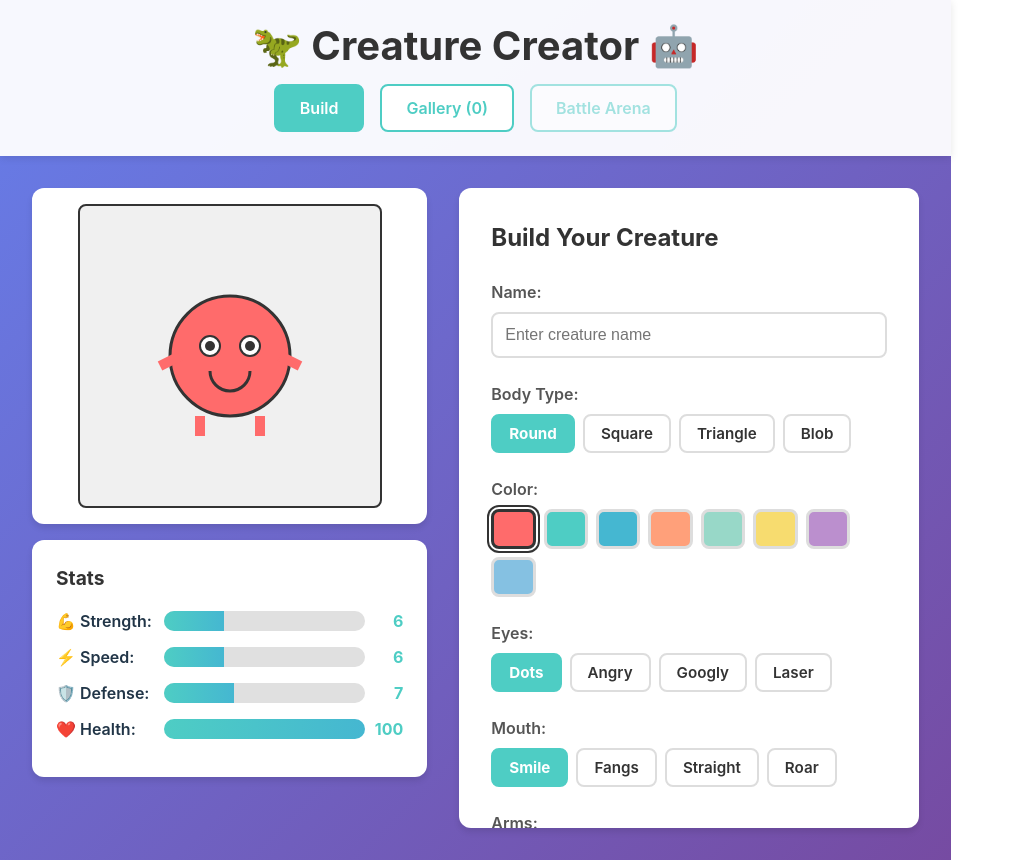
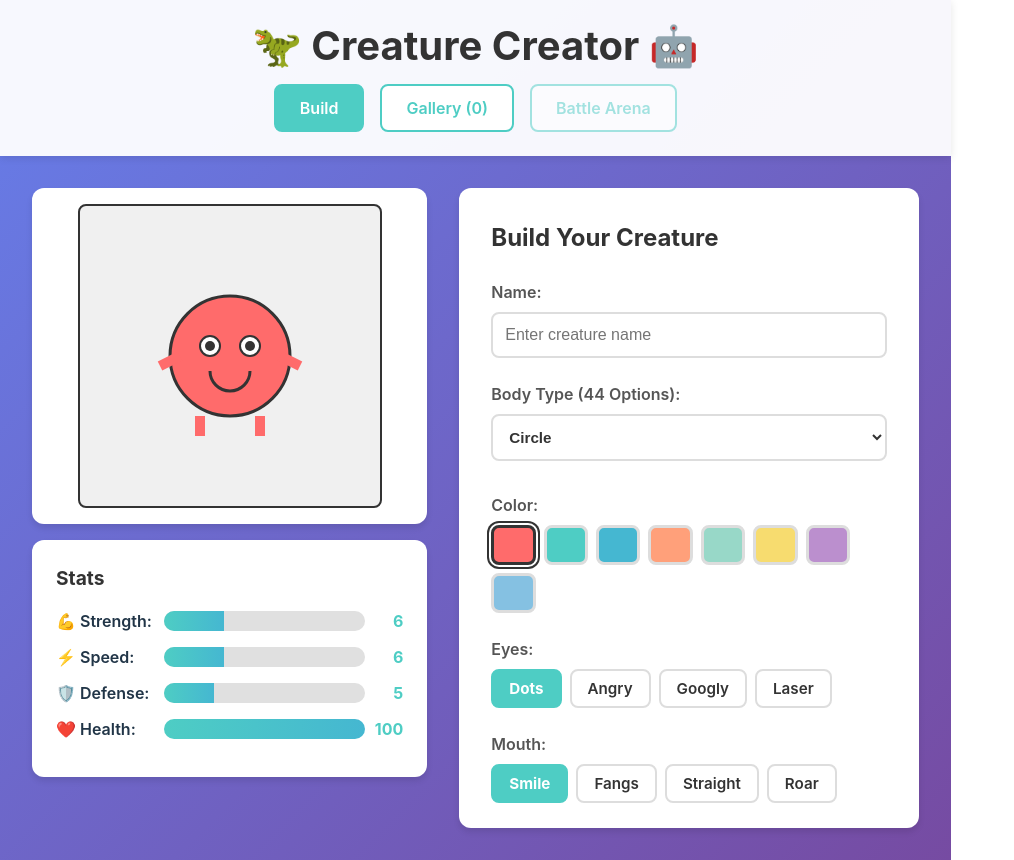
Before and after one commit to banderon1/activitydays, a React (Vite) app: page / in a window 1280 px wide. Shown: the whole page, without its empty margins (0-1014 px from the left). Built offline with nearby package versions, Linux system fonts and the light colour scheme.

Commit message:
feat: scale options to 50+ with 4 types and UI polish

```diff
--- a/src/components/CreatureBuilder.css
+++ b/src/components/CreatureBuilder.css
@@ -108,6 +108,25 @@
   border-color: #4ECDC4;
 }
 
+.body-selector {
+  width: 100%;
+  padding: 0.75rem;
+  border: 2px solid #ddd;
+  border-radius: 8px;
+  font-size: 0.95rem;
+  font-weight: 600;
+  color: #333;
+  background-color: white;
+  margin-bottom: 0.5rem;
+  cursor: pointer;
+  transition: all 0.2s;
+}
+
+.body-selector:focus {
+  outline: none;
+  border-color: #4ECDC4;
+}
+
 .button-group {
   display: flex;
   flex-wrap: wrap;
--- a/src/components/CreatureBuilder.jsx
+++ b/src/components/CreatureBuilder.jsx
@@ -1,8 +1,9 @@
 import { useState, useRef, useEffect } from 'react'
 import CreatureCanvas from './CreatureCanvas'
+import { bodyTypes } from '../data/creatureData'
 import './CreatureBuilder.css'
 
-const bodyTypes = ['round', 'square', 'triangle', 'blob']
+// Keep others for now as they are not yet data-driven, or we can move them too later
 const colors = ['#FF6B6B', '#4ECDC4', '#45B7D1', '#FFA07A', '#98D8C8', '#F7DC6F', '#BB8FCE', '#85C1E2']
 const eyeTypes = ['dots', 'angry', 'googly', 'laser']
 const mouthTypes = ['smile', 'fangs', 'straight', 'roar']
@@ -13,14 +14,14 @@ const accessoryTypes = ['none', 'horns', 'antenna', 'spikes', 'crown']
 function CreatureBuilder({ onSave }) {
   const [creature, setCreature] = useState({
     name: '',
-    bodyType: 'round',
+    bodyType: bodyTypes[0].id, // Default to first body
     color: colors[0],
     eyeType: 'dots',
     mouthType: 'smile',
     armType: 'small',
     legType: 'stumpy',
     accessory: 'none',
-    // Stats based on parts
+    // Base Stats
     strength: 5,
     speed: 5,
     defense: 5,
@@ -33,11 +34,13 @@ function CreatureBuilder({ onSave }) {
     let speed = 5
     let defense = 5
 
-    // Body type affects defense
-    if (creature.bodyType === 'square') defense += 3
-    if (creature.bodyType === 'round') defense += 2
-    if (creature.bodyType === 'triangle') speed += 2
-    if (creature.bodyType === 'blob') defense += 1
+    // Body type affects stats (from data)
+    const currentBody = bodyTypes.find(b => b.id === creature.bodyType)
+    if (currentBody) {
+      strength = currentBody.stats.strength
+      speed = currentBody.stats.speed
+      defense = currentBody.stats.defense
+    }
 
     // Arms affect strength
     if (creature.armType === 'claws') strength += 4
@@ -73,11 +76,28 @@ function CreatureBuilder({ onSave }) {
       alert('Please give your creature a name!')
       return
     }
-    onSave(creature)
+    // Need to pass the full body object so Canvas knows how to draw it later if we just saved ID
+    // Actually, Canvas in Battle will need to know.
+    // For now, let's just save the state. The BattleArena will need to lookup the body by ID or we save the specialized props.
+    // Let's attach special body props to the saved object.
+    const currentBody = bodyTypes.find(b => b.id === creature.bodyType)
+
+    onSave({
+      ...creature,
+      // Clone specific body rendering props so we don't depend on looking up data later if we don't want to
+      bodyProps: {
+        type: currentBody.type,
+        points: currentBody.points,
+        sides: currentBody.sides,
+        roughness: currentBody.roughness,
+        fluffiness: currentBody.fluffiness
+      }
+    })
+
     // Reset to create new creature
     setCreature({
       name: '',
-      bodyType: 'round',
+      bodyType: bodyTypes[0].id,
       color: colors[0],
       eyeType: 'dots',
       mouthType: 'smile',
@@ -92,9 +112,10 @@ function CreatureBuilder({ onSave }) {
   }
 
   const randomize = () => {
+    const randomBody = bodyTypes[Math.floor(Math.random() * bodyTypes.length)]
     setCreature(prev => ({
       ...prev,
-      bodyType: bodyTypes[Math.floor(Math.random() * bodyTypes.length)],
+      bodyType: randomBody.id,
       color: colors[Math.floor(Math.random() * colors.length)],
       eyeType: eyeTypes[Math.floor(Math.random() * eyeTypes.length)],
       mouthType: mouthTypes[Math.floor(Math.random() * mouthTypes.length)],
@@ -104,11 +125,24 @@ function CreatureBuilder({ onSave }) {
     }))
   }
 
+  // Find current body for passing to Canvas preview
+  const currentBodyData = bodyTypes.find(b => b.id === creature.bodyType) || bodyTypes[0]
+  const creatureForCanvas = {
+    ...creature,
+    bodyProps: {
+      type: currentBodyData.type,
+      points: currentBodyData.points,
+      sides: currentBodyData.sides,
+      roughness: currentBodyData.roughness,
+      fluffiness: currentBodyData.fluffiness
+    }
+  }
+
   return (
     <div className="creature-builder">
       <div className="builder-left">
         <div className="canvas-container">
-          <CreatureCanvas creature={creature} />
+          <CreatureCanvas creature={creatureForCanvas} />
         </div>
 
         <div className="stats-panel">
@@ -116,21 +150,21 @@ function CreatureBuilder({ onSave }) {
           <div className="stat">
             <span>💪 Strength:</span>
             <div className="stat-bar">
-              <div className="stat-fill" style={{ width: `${creature.strength * 5}%` }}></div>
+              <div className="stat-fill" style={{ width: `${Math.min(100, creature.strength * 5)}%` }}></div>
             </div>
             <span>{creature.strength}</span>
           </div>
           <div className="stat">
             <span>⚡ Speed:</span>
             <div className="stat-bar">
-              <div className="stat-fill" style={{ width: `${creature.speed * 5}%` }}></div>
+              <div className="stat-fill" style={{ width: `${Math.min(100, creature.speed * 5)}%` }}></div>
             </div>
             <span>{creature.speed}</span>
           </div>
           <div className="stat">
             <span>🛡️ Defense:</span>
             <div className="stat-bar">
-              <div className="stat-fill" style={{ width: `${creature.defense * 5}%` }}></div>
+              <div className="stat-fill" style={{ width: `${Math.min(100, creature.defense * 5)}%` }}></div>
             </div>
             <span>{creature.defense}</span>
           </div>
@@ -159,18 +193,18 @@ function CreatureBuilder({ onSave }) {
         </div>
 
         <div className="control-group">
-          <label>Body Type:</label>
-          <div className="button-group">
+          <label>Body Type ({bodyTypes.length} Options):</label>
+          <select
+            value={creature.bodyType}
+            onChange={(e) => updateCreature('bodyType', e.target.value)}
+            className="body-selector"
+          >
             {bodyTypes.map(type => (
-              <button
-                key={type}
-                className={creature.bodyType === type ? 'selected' : ''}
-                onClick={() => updateCreature('bodyType', type)}
-              >
-                {type}
-              </button>
+              <option key={type.id} value={type.id}>
+                {type.name}
+              </option>
             ))}
-          </div>
+          </select>
         </div>
 
         <div className="control-group">
--- a/src/components/CreatureCanvas.jsx
+++ b/src/components/CreatureCanvas.jsx
@@ -51,7 +51,12 @@ function CreatureCanvas({ creature, size = 300 }) {
     ctx.save()
     ctx.translate(150, 150)
 
-    switch (creature.bodyType) {
+    // Default to 'circle' if no bodyProps (fallback)
+    const bodyProps = creature.bodyProps || {}
+    const type = bodyProps.type || creature.bodyType.split('_')[0] || 'round' // Fallback for old saves
+
+    switch (type) {
+      case 'circle': // basic_round falls here
       case 'round':
         ctx.beginPath()
         ctx.arc(0, 0, 60, 0, Math.PI * 2)
@@ -74,6 +79,121 @@ function CreatureCanvas({ creature, size = 300 }) {
       case 'blob':
         ctx.beginPath()
         ctx.ellipse(0, 0, 70, 50, 0, 0, Math.PI * 2)
+        ctx.fill()
+        ctx.stroke()
+        break
+
+      // Parametric Star
+      case 'star':
+        ctx.beginPath()
+        const points = bodyProps.points || 5
+        // Outer radius 80, inner radius depends on 'spikiness' usually but 35 is good default
+        const outerRadius = 80
+        const innerRadius = 35
+        for (let i = 0; i < points; i++) {
+          const angleOuter = (18 + i * (360 / points)) * Math.PI / 180
+          const angleInner = (18 + (i + 0.5) * (360 / points)) * Math.PI / 180 // half step set
+
+          // Actually standard star logic
+          ctx.lineTo(Math.cos(angleOuter) * outerRadius, -Math.sin(angleOuter) * outerRadius)
+          ctx.lineTo(Math.cos(angleInner) * innerRadius, -Math.sin(angleInner) * innerRadius)
+        }
+        ctx.closePath()
+        ctx.fill()
+        ctx.stroke()
+        break
+
+      // Parametric Polygon
+      case 'polygon':
+        ctx.beginPath()
+        const sides = bodyProps.sides || 6
+        const radius = 70
+        for (let i = 0; i < sides; i++) {
+          const angle = (i * (360 / sides)) * Math.PI / 180
+          ctx.lineTo(Math.cos(angle) * radius, Math.sin(angle) * radius)
+        }
+        ctx.closePath()
+        ctx.fill()
+        ctx.stroke()
+        break
+
+      // Parametric Rock
+      case 'rock':
+        // Seed-based jagged look would be ideal, but for now we use roughness to add variation
+        // Since we don't have a stable random seed per creature in this view without re-generating on each render,
+        // we will use a deterministic approach based on roughness + index
+        ctx.beginPath()
+        const roughness = bodyProps.roughness || 1
+        const rockRadius = 70
+        const rockPoints = 8 + roughness // More points for detailed rocks
+
+        for (let i = 0; i < rockPoints; i++) {
+          const angle = (i * (360 / rockPoints)) * Math.PI / 180
+          // Create some deterministic variance
+          const variance = Math.sin(i * 3 + roughness) * (roughness * 4)
+          const r = rockRadius + variance
+          ctx.lineTo(Math.cos(angle) * r, Math.sin(angle) * r)
+        }
+        ctx.closePath()
+        ctx.fill()
+        ctx.stroke()
+        // Cracks
+        if (roughness > 3) {
+          ctx.moveTo(-10, -10)
+          ctx.lineTo(10, 10)
+          ctx.lineTo(20 + roughness, 5)
+          ctx.stroke()
+        }
+        break
+
+      // Parametric Cloud
+      case 'cloud':
+        // Fluffiness determines number of puffs
+        const fluffiness = bodyProps.fluffiness || 5
+        const puffCount = 5 + Math.ceil(fluffiness / 2)
+
+        // Draw central mass
+        ctx.beginPath()
+        ctx.arc(0, 0, 40, 0, Math.PI * 2)
+        ctx.fill()
+
+        // Draw surrounding puffs
+        for (let i = 0; i < puffCount; i++) {
+          const angle = (i * (360 / puffCount)) * Math.PI / 180
+          const d = 40 // distance from center
+          const puffSize = 25 + (i % 2) * 10 // alternate size
+
+          const px = Math.cos(angle) * d
+          const py = Math.sin(angle) * d
+
+          ctx.beginPath()
+          ctx.arc(px, py, puffSize, 0, Math.PI * 2)
+          ctx.fill()
+          ctx.stroke()
+        }
+        // Redraw center to cover inner strokes if needed?
+        // Actually clouds usually look better merged.
+        // To merge properly in 2D canvas without composite operations is tricky for outline.
+        // Simplified: Draw all filled circles first, then stroke the whole path?
+        // Or just let them overlap. The current implementation draws strokes inside which looks messy.
+        // Improved Cloud:
+        ctx.fillStyle = creature.color
+        // We need a path describing the union for the stroke.
+        // For simplicity in this quick refactor, we just draw overlapping filled circles
+        // but that leaves internal strokes if we stroke each one.
+        // Let's rely on just drawing them all.
+        break
+
+      case 'ghost':
+        ctx.beginPath()
+        ctx.arc(0, -20, 60, Math.PI, 0)
+        ctx.lineTo(60, 60)
+        // Wavy bottom
+        for (let i = 1; i <= 6; i++) {
+          ctx.lineTo(60 - (20 * i), (i % 2 == 0) ? 60 : 50)
+        }
+        ctx.lineTo(-60, 60)
+        ctx.closePath()
         ctx.fill()
         ctx.stroke()
         break
--- /dev/null
+++ b/src/data/creatureData.js
@@ -0,0 +1,107 @@
+export const generateBodyTypes = () => {
+    const types = []
+
+    // Basic Shapes
+    const basicShapes = ['round', 'square', 'triangle', 'blob']
+    const basicNames = {
+        'round': 'Circle',
+        'square': 'Block',
+        'triangle': 'Wedge',
+        'blob': 'Slime'
+    }
+    basicShapes.forEach((shape) => {
+        types.push({
+            id: `basic_${shape}`,
+            name: basicNames[shape],
+            type: shape,
+            stats: { speed: 5, strength: 5, defense: 5 }
+        })
+    })
+
+    // Stars
+    // 3-12 points
+    const starPrefixes = {
+        3: 'Tri', 4: 'Quad', 5: 'Penta', 6: 'Hexa',
+        7: 'Hepta', 8: 'Octa', 9: 'Nona', 10: 'Deca',
+        11: 'Hendeca', 12: 'Dodeca'
+    }
+    for (let i = 3; i <= 12; i++) {
+        types.push({
+            id: `star_${i}`,
+            name: `${starPrefixes[i]}star`,
+            type: 'star',
+            points: i,
+            stats: {
+                speed: 5 + Math.floor(i / 2),
+                strength: 4 + Math.floor(i / 3),
+                defense: 5 - Math.floor(i / 4)
+            }
+        })
+    }
+
+    // Polygons
+    // 3-12 sides
+    const polyNames = {
+        3: 'Triangle', 4: 'Square', 5: 'Pentagon', 6: 'Hexagon',
+        7: 'Heptagon', 8: 'Octagon', 9: 'Nonagon', 10: 'Decagon',
+        11: 'Hendecagon', 12: 'Dodecagon'
+    }
+    for (let i = 3; i <= 12; i++) {
+        types.push({
+            id: `poly_${i}`,
+            name: polyNames[i] || `Polygon-${i}`,
+            type: 'polygon',
+            sides: i,
+            stats: {
+                defense: 5 + Math.floor(i / 2),
+                strength: 5 + Math.floor(i / 4),
+                speed: 6 - Math.floor(i / 3)
+            }
+        })
+    }
+
+    // Rocks (1-10 roughness)
+    // Map roughness to creative names
+    const rockNames = [
+        'Smooth Stone', 'Pebble', 'Cobble', 'Rock',
+        'Boulder', 'Crag', 'Shard', 'Spire',
+        'Monolith', 'Mountain'
+    ]
+    for (let i = 1; i <= 10; i++) {
+        types.push({
+            id: `rock_${i}`,
+            name: rockNames[i - 1],
+            type: 'rock',
+            roughness: i,
+            stats: {
+                defense: 7 + Math.floor(i / 2),
+                speed: 4 - Math.floor(i / 4),
+                strength: 6
+            }
+        })
+    }
+
+    // Clouds (1-10 fluffiness)
+    const cloudNames = [
+        'Wisp', 'Mist', 'Puff', 'Vapor',
+        'Cloud', 'Cumulus', 'Stratus', 'Nimbus',
+        'Storm', 'Hurricane'
+    ]
+    for (let i = 1; i <= 10; i++) {
+        types.push({
+            id: `cloud_${i}`,
+            name: cloudNames[i - 1],
+            type: 'cloud',
+            fluffiness: i,
+            stats: {
+                speed: 6 + Math.floor(i / 3),
+                defense: 5 + Math.floor(i / 4),
+                strength: 4
+            }
+        })
+    }
+
+    return types
+}
+
+export const bodyTypes = generateBodyTypes()
```
